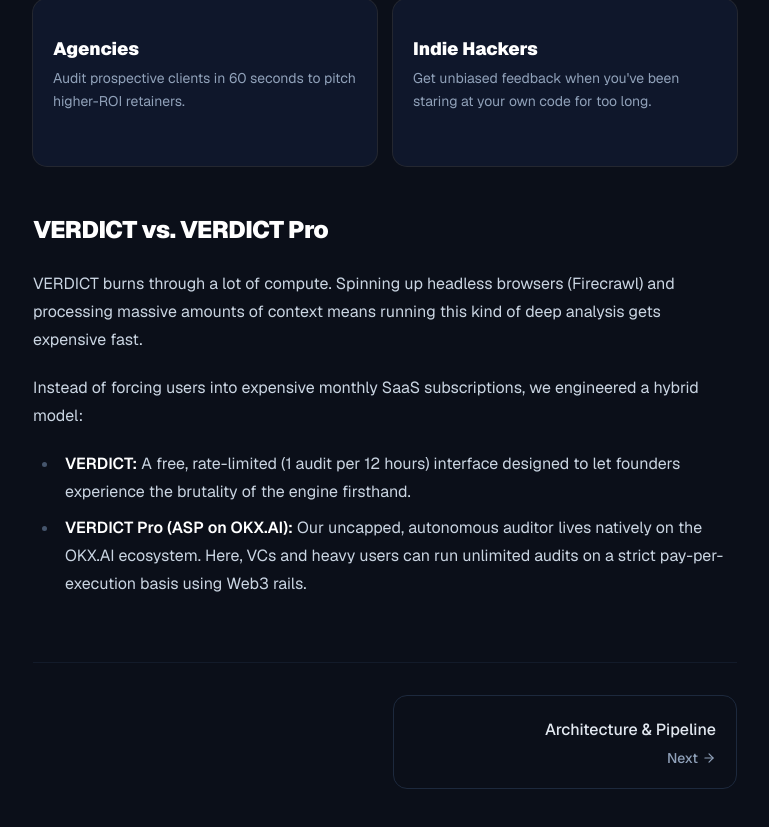
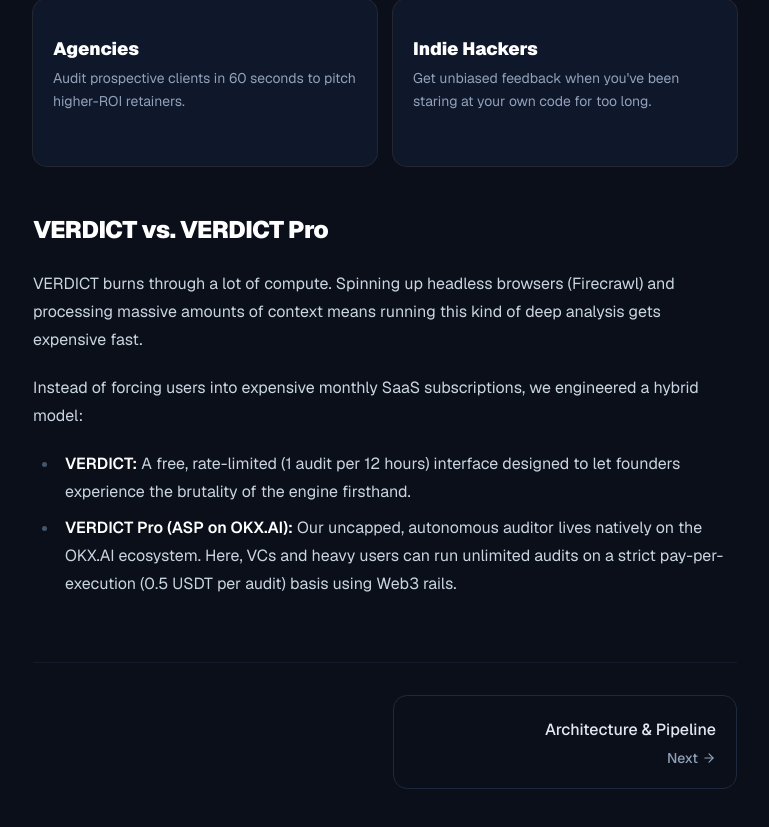
Before and after one commit to eugenennamdi/verdict, a Next.js app: page /docs in a window 1280 px wide. Shown: the part 1684-2511 px from the top of the page, without its empty margins (415-1184 px from the left). Built offline with nearby package versions, Linux system fonts and the light colour scheme.

Commit message:
feat: explicitly highlight 0.5 USDT per audit pricing model

```diff
--- a/src/app/docs/page.tsx
+++ b/src/app/docs/page.tsx
@@ -75,7 +75,7 @@ export default function DocsIntroPage() {
       </p>
       <ul className="space-y-4 mb-12">
         <li><strong>VERDICT:</strong> A free, rate-limited (1 audit per 12 hours) interface designed to let founders experience the brutality of the engine firsthand.</li>
-        <li><strong>VERDICT Pro (ASP on OKX.AI):</strong> Our uncapped, autonomous auditor lives natively on the OKX.AI ecosystem. Here, VCs and heavy users can run unlimited audits on a strict pay-per-execution basis using Web3 rails.</li>
+        <li><strong>VERDICT Pro (ASP on OKX.AI):</strong> Our uncapped, autonomous auditor lives natively on the OKX.AI ecosystem. Here, VCs and heavy users can run unlimited audits on a strict pay-per-execution (0.5 USDT per audit) basis using Web3 rails.</li>
       </ul>
       <DocsPagination next={{ title: "Architecture & Pipeline", href: "/docs/architecture" }} />
     </>
--- a/src/app/docs/pricing/page.tsx
+++ b/src/app/docs/pricing/page.tsx
@@ -34,7 +34,7 @@ export default function PricingPage() {
             <tr className="border-b border-slate-100 dark:border-slate-800/50">
               <td className="py-4 px-6 font-medium">Pricing Model</td>
               <td className="py-4 px-6 font-bold">Free</td>
-              <td className="py-4 px-6 font-bold text-orange-500">Pay-per-use</td>
+              <td className="py-4 px-6 font-bold text-orange-500">0.5 USDT <span className="text-sm font-medium text-slate-500 dark:text-slate-400">/ audit</span></td>
             </tr>
             <tr className="border-b border-slate-100 dark:border-slate-800/50">
               <td className="py-4 px-6 font-medium">Usage Limits</td>
--- a/src/app/page.tsx
+++ b/src/app/page.tsx
@@ -505,7 +505,8 @@ export default function Home() {
                     <h4 className="text-2xl font-black mb-1 relative z-10 shrink-0">VERDICT Pro</h4>
                     <p className="text-slate-500 dark:text-slate-400 font-medium mb-6 relative z-10 text-sm shrink-0">For Founders, CMOs, VCs, Growth Marketers, Indie Hackers & high-volume usage.</p>
                     <div className="mb-8 relative z-10 shrink-0">
-                      <span className="text-4xl font-black text-orange-500 tracking-tight">Pay-per-use</span>
+                      <span className="text-4xl font-black text-orange-500 tracking-tight">0.5 USDT</span>
+                      <span className="text-slate-500 dark:text-slate-400 font-medium ml-2">/ audit</span>
                     </div>
                     <ul className="space-y-4 mb-8 flex-1 relative z-10">
                       <li className="flex gap-3">
```
Also changed, not shown: 1 other file (tests, documents, lock files or other folders).
